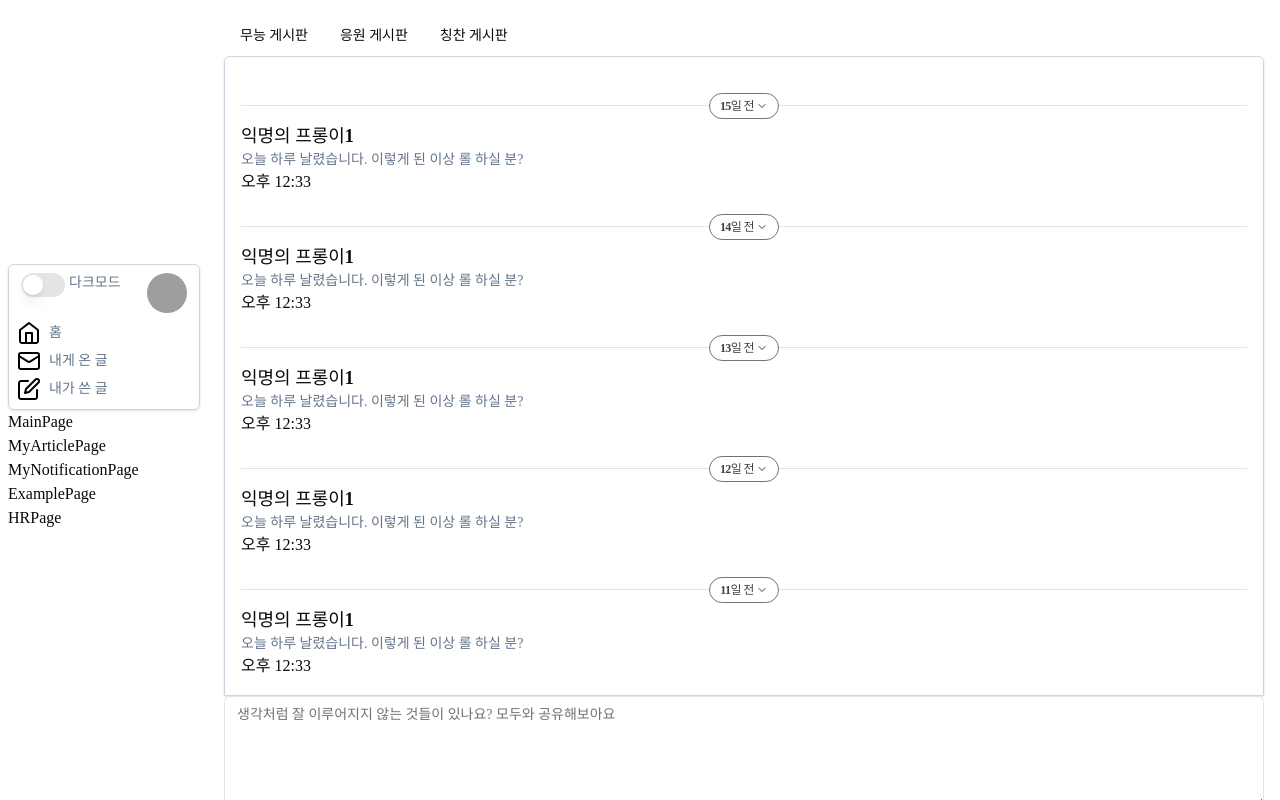
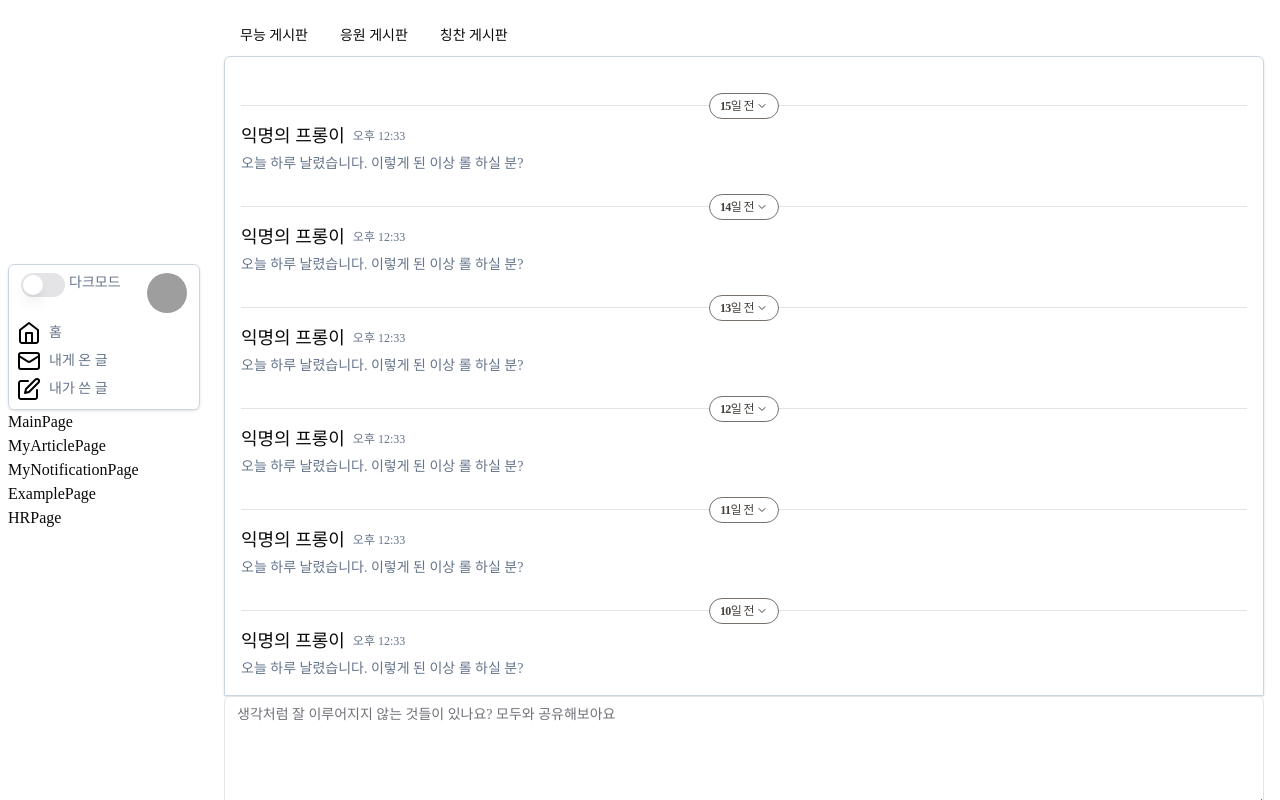
Before and after one commit to seongbin9786/simple-devnamu, a React (Vite) app: page / in a window 1280 px wide. Built offline with nearby package versions, Linux system fonts and the light colour scheme; grey boxes are pictures that could not be loaded.

Commit message:
fix(MainPage): 실수로 부숴버린 레이아웃 수정

```diff
--- a/src/pages/MainPage.tsx
+++ b/src/pages/MainPage.tsx
@@ -38,15 +38,19 @@ export default function MainPage() {
                                         className="flex flex-col items-start justify-between py-2 m-4 cursor-pointer"
                                     >
                                         <DayDivider text={`${15 - index}일 전`} />
-                                        <div className="flex flex-col pt-4">
-                                            <h1 className="text-lg font-semibold">
-                                                익명의 프롱이1
-                                            </h1>
+                                        <div className="flex flex-col gap-1 pt-4">
+                                            <div className="flex items-center gap-2">
+                                                <h1 className="items-center text-lg font-semibold">
+                                                    익명의 프롱이
+                                                </h1>
+                                                <span className="text-xs text-slate-500">
+                                                    오후 12:33
+                                                </span>
+                                            </div>
                                             <p className="text-sm text-[#64748B]">
                                                 오늘 하루 날렸습니다. 이렇게 된 이상 롤 하실 분?
                                             </p>
                                         </div>
-                                        <span>오후 12:33</span>
                                     </li>
                                 </>
                             ))}
```
